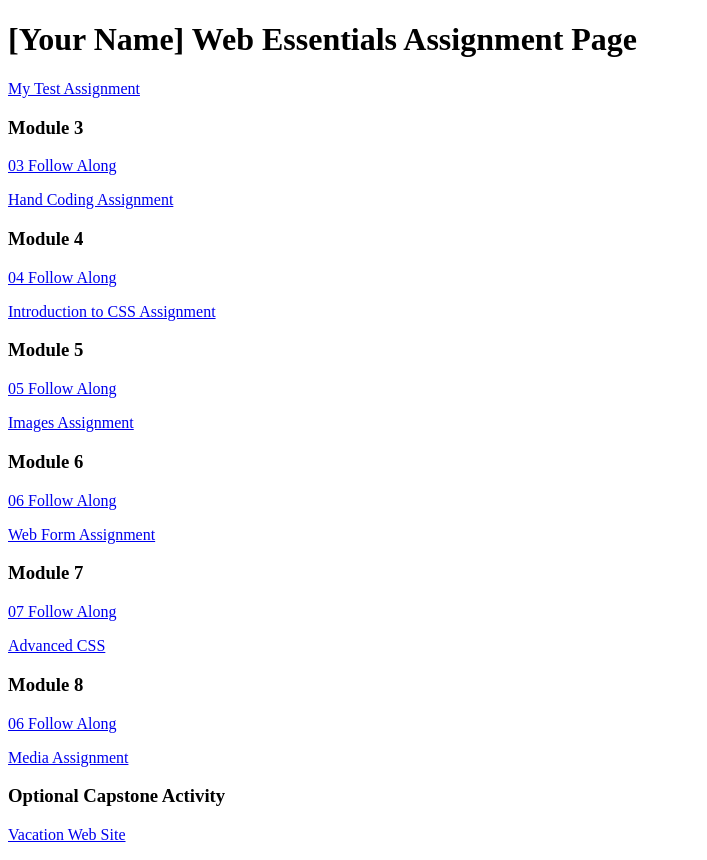
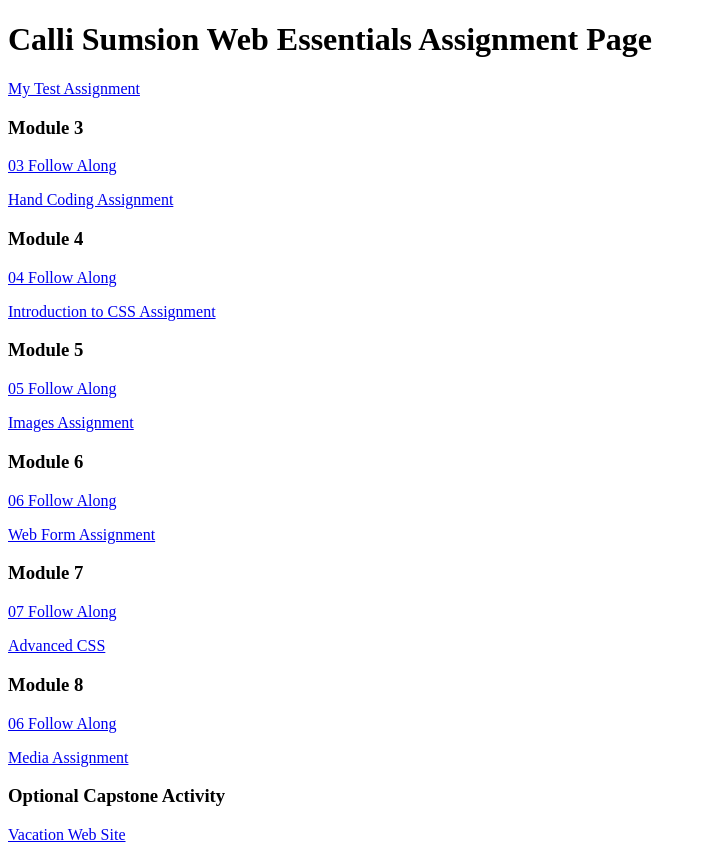
Before and after one commit to callisumsion/FIRSTTIME, a plain HTML site: page index.html in a window 1280 px wide. Shown: the whole page, without its empty margins (0-707 px from the left). Drawn offline with Linux system fonts and the light colour scheme.

Commit message:
Added my name

```diff
--- a/index.html
+++ b/index.html
@@ -6,7 +6,7 @@
 		<title>dwdd 1600 assignment list page</title>
 	</head>
 	<body>
-		<h1>[Your Name] Web Essentials Assignment Page</h1>
+		<h1>Calli Sumsion Web Essentials Assignment Page</h1>
 		<p><a href="01test">My Test Assignment</a></p>
 
 		<h3>Module 3</h3>
```
